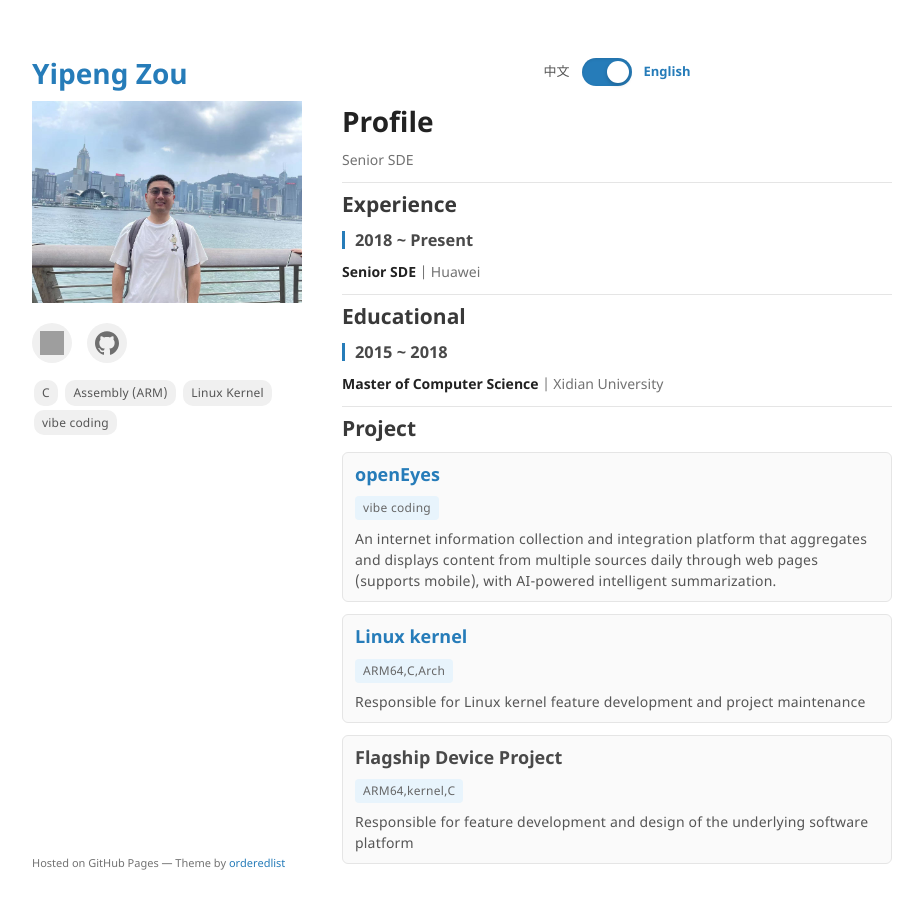
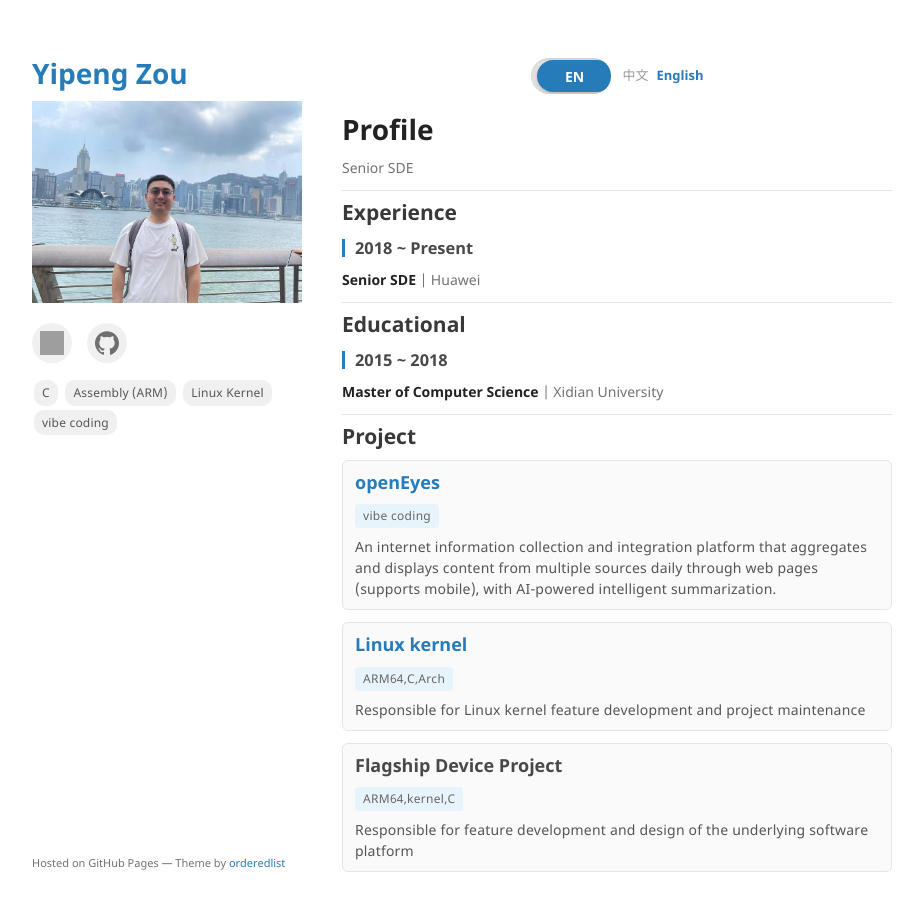
Before and after one commit to zouyipeng/zouyipeng.github.io, a Jekyll site: the page built from index.md, in a window 1280 px wide and 934 px high. Shown: the top 911 px of the window, without its empty margins (178-1101 px from the left). Built offline with Jekyll 4.4.1, drawn with Linux system fonts in a browser that asks for light colours; grey boxes are pictures that could not be loaded.

Commit message:
Implement drag/slide language switcher
- Replace toggle switch with draggable slider
- Support mouse drag for desktop browsers
- Support touch slide for mobile devices
- Add snap-to-position functionality
- Include language indicators with click support
- Display current language in slider (中/EN)
- Smooth animations and visual feedback

```diff
--- a/_layouts/default.html
+++ b/_layouts/default.html
@@ -56,15 +56,16 @@
 
       {% if site.i18n %}
       <div class="lang-switch">
-        <div class="switch-container">
-          <span class="lang-label zh-label">中文</span>
-          <div class="toggle-switch">
-            <input type="checkbox" id="lang-toggle" class="toggle-input" checked>
-            <label for="lang-toggle" class="toggle-label">
-              <span class="toggle-slider"></span>
-            </label>
+        <div class="slide-switch">
+          <div class="switch-track">
+            <div class="switch-slider" id="lang-slider">
+              <span class="slider-text" id="slider-text">EN</span>
+            </div>
           </div>
-          <span class="lang-label en-label">English</span>
+          <div class="lang-indicators">
+            <span class="lang-indicator zh-indicator">中文</span>
+            <span class="lang-indicator en-indicator active">English</span>
+          </div>
         </div>
       </div>
       {% endif %}
--- a/assets/css/custom.css
+++ b/assets/css/custom.css
@@ -18,89 +18,77 @@ hr {
   margin: 0 0 10px;
 }
 
-/* Language Switch - Toggle Switch Design */
+/* Language Switch - Slide Design */
 .lang-switch {
   margin-bottom: 20px;
   display: flex;
   justify-content: center;
 }
 
-.switch-container {
+.slide-switch {
   display: flex;
   align-items: center;
   gap: 12px;
 }
 
-.lang-label {
+.switch-track {
+  position: relative;
+  width: 80px;
+  height: 36px;
+  background: #e5e5e5;
+  border-radius: 18px;
+  overflow: hidden;
+  box-shadow: inset 0 1px 3px rgba(0, 0, 0, 0.1);
+}
+
+.switch-slider {
+  position: absolute;
+  top: 2px;
+  left: 2px;
+  width: 76px;
+  height: 32px;
+  background: #267CB9;
+  border-radius: 16px;
+  cursor: grab;
+  transition: transform 0.3s ease;
+  display: flex;
+  align-items: center;
+  justify-content: center;
+  box-shadow: 0 2px 4px rgba(0, 0, 0, 0.2);
+}
+
+.switch-slider.dragging {
+  cursor: grabbing;
+  transition: none;
+}
+
+.slider-text {
+  color: white;
+  font-size: 14px;
+  font-weight: 600;
+  user-select: none;
+}
+
+.lang-indicators {
+  display: flex;
+  gap: 8px;
+}
+
+.lang-indicator {
   font-size: 13px;
   font-weight: 500;
-  color: #555;
+  color: #999;
   transition: color 0.3s ease;
+  cursor: pointer;
 }
 
-.lang-label.active {
+.lang-indicator.active {
   color: #267CB9;
   font-weight: 600;
 }
 
-.toggle-switch {
-  position: relative;
-  width: 50px;
-  height: 28px;
-}
-
-.toggle-input {
-  opacity: 0;
-  width: 0;
-  height: 0;
-}
-
-.toggle-label {
-  position: absolute;
-  cursor: pointer;
-  top: 0;
-  left: 0;
-  right: 0;
-  bottom: 0;
-  background-color: #e5e5e5;
-  transition: 0.3s ease-in-out;
-  border-radius: 14px;
-  box-shadow: inset 0 1px 3px rgba(0, 0, 0, 0.1);
-}
-
-.toggle-label:hover {
-  background-color: #d5d5d5;
-}
-
-.toggle-slider {
-  position: absolute;
-  content: "";
-  height: 22px;
-  width: 22px;
-  left: 3px;
-  bottom: 3px;
-  background-color: white;
-  transition: 0.3s ease-in-out;
-  border-radius: 50%;
-  box-shadow: 0 2px 4px rgba(0, 0, 0, 0.2);
-  display: flex;
-  align-items: center;
-  justify-content: center;
-  font-size: 10px;
-  font-weight: 600;
-  color: #555;
-}
-
-.toggle-input:checked + .toggle-label {
-  background-color: #267CB9;
-}
-
-.toggle-input:checked + .toggle-label .toggle-slider {
-  transform: translateX(22px);
-}
-
-.toggle-switch:hover .toggle-slider {
-  box-shadow: 0 3px 6px rgba(0, 0, 0, 0.3);
+.lang-indicator:hover {
+  color: #267CB9;
 }
 
 /* Social Icons */
--- a/assets/js/lang-switch.js
+++ b/assets/js/lang-switch.js
@@ -1,28 +1,49 @@
 document.addEventListener('DOMContentLoaded', function() {
-  const toggleInput = document.getElementById('lang-toggle');
+  const slider = document.getElementById('lang-slider');
+  const sliderText = document.getElementById('slider-text');
   const zhElements = document.querySelectorAll('.lang-zh');
   const enElements = document.querySelectorAll('.lang-en');
-  const zhLabel = document.querySelector('.zh-label');
-  const enLabel = document.querySelector('.en-label');
+  const zhIndicator = document.querySelector('.zh-indicator');
+  const enIndicator = document.querySelector('.en-indicator');
 
-  if (!toggleInput) return;
+  if (!slider) return;
 
-  function switchLanguage(lang) {
-    if (lang === 'zh') {
+  let isDragging = false;
+  let startX = 0;
+  let currentX = 0;
+  let isEnglish = true;
+  const trackWidth = 80;
+  const sliderWidth = 76;
+  const maxDrag = trackWidth - sliderWidth;
+
+  function updateLanguage(english) {
+    isEnglish = english;
+
+    if (english) {
+      // English state - slider on right
+      currentX = maxDrag;
+      slider.style.transform = `translateX(${currentX}px)`;
+      sliderText.textContent = 'EN';
+
+      zhElements.forEach(el => el.style.display = 'none');
+      enElements.forEach(el => el.style.display = 'block');
+
+      if (zhIndicator) zhIndicator.classList.remove('active');
+      if (enIndicator) enIndicator.classList.add('active');
+    } else {
+      // Chinese state - slider on left
+      currentX = 0;
+      slider.style.transform = `translateX(${currentX}px)`;
+      sliderText.textContent = '中';
+
       zhElements.forEach(el => el.style.display = 'block');
       enElements.forEach(el => el.style.display = 'none');
-      toggleInput.checked = false;
-      if (zhLabel) zhLabel.classList.add('active');
-      if (enLabel) enLabel.classList.remove('active');
-    } else {
-      zhElements.forEach(el => el.style.display = 'none');
-      enElements.forEach(el => el.style.display = 'block');
-      toggleInput.checked = true;
-      if (zhLabel) zhLabel.classList.remove('active');
-      if (enLabel) enLabel.classList.add('active');
+
+      if (zhIndicator) zhIndicator.classList.add('active');
+      if (enIndicator) enIndicator.classList.remove('active');
     }
 
-    // Trigger project animation after language switch
+    // Trigger project animation
     setTimeout(() => {
       if (typeof triggerProjectAnimation === 'function') {
         triggerProjectAnimation();
@@ -30,13 +51,84 @@ document.addEventListener('DOMContentLoaded', function() {
     }, 50);
   }
 
-  toggleInput.addEventListener('change', function(e) {
-    const lang = e.target.checked ? 'en' : 'zh';
-    switchLanguage(lang);
+  // Mouse events
+  slider.addEventListener('mousedown', function(e) {
+    isDragging = true;
+    startX = e.clientX - currentX;
+    slider.classList.add('dragging');
   });
+
+  document.addEventListener('mousemove', function(e) {
+    if (!isDragging) return;
+
+    let newX = e.clientX - startX;
+    newX = Math.max(0, Math.min(newX, maxDrag));
+
+    currentX = newX;
+    slider.style.transform = `translateX(${currentX}px)`;
+  });
+
+  document.addEventListener('mouseup', function() {
+    if (!isDragging) return;
+    isDragging = false;
+    slider.classList.remove('dragging');
+
+    // Snap to nearest position
+    const midpoint = maxDrag / 2;
+    if (currentX > midpoint) {
+      updateLanguage(true);
+    } else {
+      updateLanguage(false);
+    }
+  });
+
+  // Touch events
+  slider.addEventListener('touchstart', function(e) {
+    isDragging = true;
+    startX = e.touches[0].clientX - currentX;
+    slider.classList.add('dragging');
+  });
+
+  document.addEventListener('touchmove', function(e) {
+    if (!isDragging) return;
+    e.preventDefault();
+
+    let newX = e.touches[0].clientX - startX;
+    newX = Math.max(0, Math.min(newX, maxDrag));
+
+    currentX = newX;
+    slider.style.transform = `translateX(${currentX}px)`;
+  });
+
+  document.addEventListener('touchend', function() {
+    if (!isDragging) return;
+    isDragging = false;
+    slider.classList.remove('dragging');
+
+    // Snap to nearest position
+    const midpoint = maxDrag / 2;
+    if (currentX > midpoint) {
+      updateLanguage(true);
+    } else {
+      updateLanguage(false);
+    }
+  });
+
+  // Click on indicators
+  if (zhIndicator) {
+    zhIndicator.addEventListener('click', function() {
+      updateLanguage(false);
+    });
+  }
+
+  if (enIndicator) {
+    enIndicator.addEventListener('click', function() {
+      updateLanguage(true);
+    });
+  }
 
   // Initialize with English
   setTimeout(function() {
-    switchLanguage('en');
+    updateLanguage(true);
   }, 100);
 });
```
